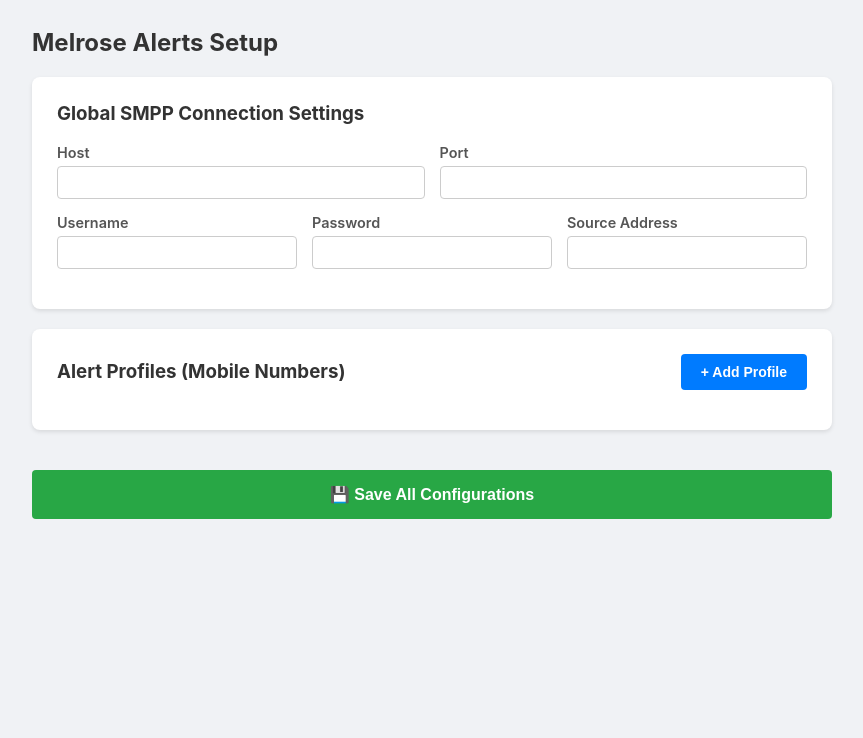
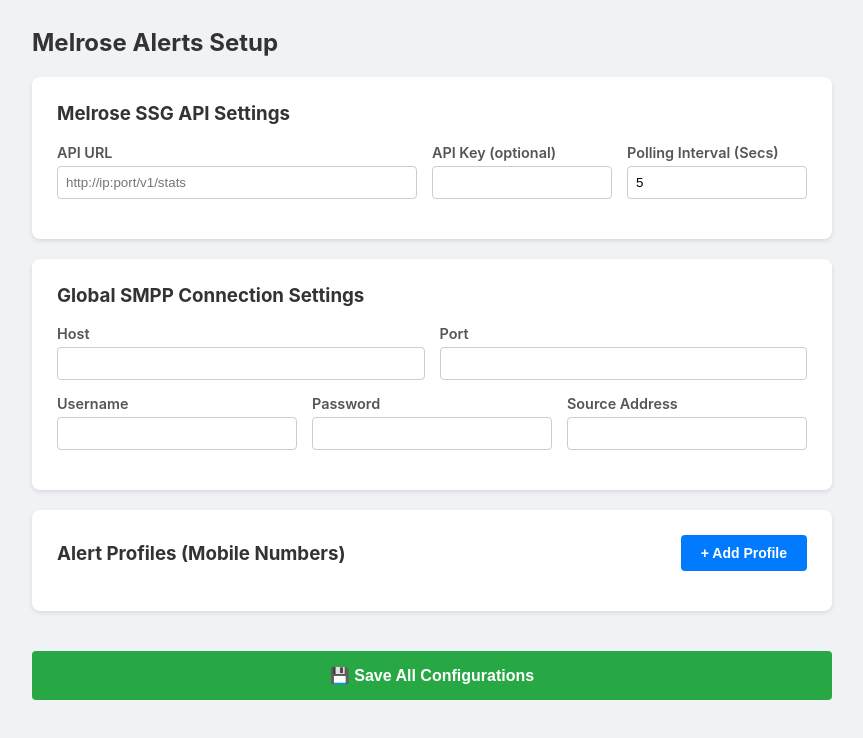
Before and after one commit to nikomaxos/melrose-alerts, a website: page public/index.html in a window 1280 px wide. Shown: the whole page, without its empty margins (208-1071 px from the left). Drawn offline with Linux system fonts and the light colour scheme; no server answers.

Commit message:
feat: Add Melrose API settings to UI

```diff
--- a/public/index.html
+++ b/public/index.html
@@ -38,6 +38,26 @@
     <div id="status"></div>
 
     <form id="configForm">
+
+        <!-- MELROSE API SETTINGS -->
+        <div class="card">
+            <h3>Melrose SSG API Settings</h3>
+            <div class="form-row">
+                <div class="form-group" style="flex: 2">
+                    <label>API URL</label>
+                    <input type="text" id="melrose_url" placeholder="http://ip:port/v1/stats" required>
+                </div>
+                <div class="form-group">
+                    <label>API Key (optional)</label>
+                    <input type="password" id="melrose_key">
+                </div>
+                <div class="form-group">
+                    <label>Polling Interval (Secs)</label>
+                    <input type="number" id="melrose_interval" value="5" required>
+                </div>
+            </div>
+        </div>
+
         <!-- SMPP GLOBAL SETTINGS -->
         <div class="card">
             <h3>Global SMPP Connection Settings</h3>
@@ -146,7 +166,16 @@
             const res = await fetch('/api/config');
             globalConfig = await res.json();
 
+
+            // Melrose
+            if (globalConfig.melrose) {
+                document.getElementById('melrose_url').value = globalConfig.melrose.api_url || '';
+                document.getElementById('melrose_key').value = globalConfig.melrose.api_key || '';
+                document.getElementById('melrose_interval').value = globalConfig.melrose.polling_interval_seconds || 5;
+            }
+
             // SMPP
+
             document.getElementById('smpp_host').value = globalConfig.smpp.host;
             document.getElementById('smpp_port').value = globalConfig.smpp.port;
             document.getElementById('smpp_username').value = globalConfig.smpp.username;
@@ -166,7 +195,15 @@
         e.preventDefault();
         const statusDiv = document.getElementById('status');
 
+
+        // Gather Melrose
+        if (!globalConfig.melrose) globalConfig.melrose = {};
+        globalConfig.melrose.api_url = document.getElementById('melrose_url').value;
+        globalConfig.melrose.api_key = document.getElementById('melrose_key').value;
+        globalConfig.melrose.polling_interval_seconds = parseInt(document.getElementById('melrose_interval').value);
+
         // Gather SMPP
+
         globalConfig.smpp.host = document.getElementById('smpp_host').value;
         globalConfig.smpp.port = parseInt(document.getElementById('smpp_port').value);
         globalConfig.smpp.username = document.getElementById('smpp_username').value;
```
